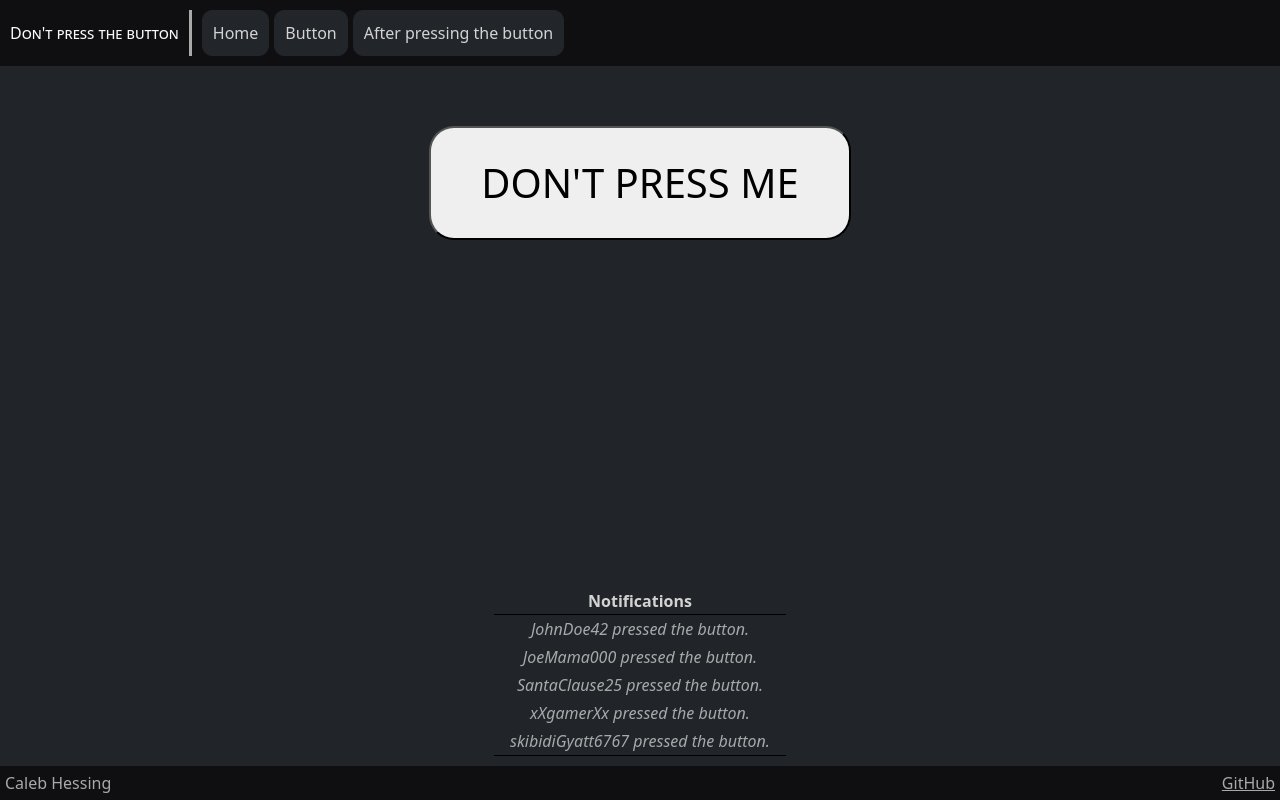
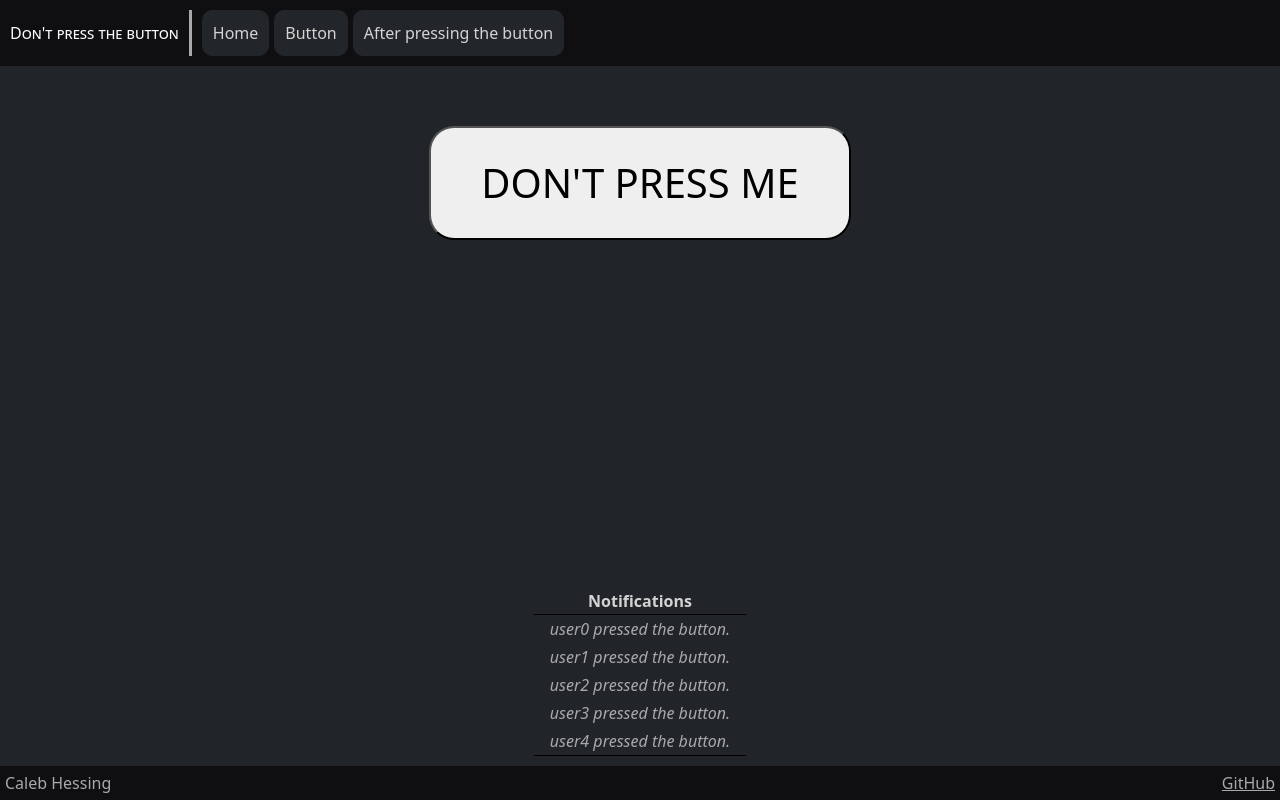
Before and after one commit to chess6032/cs260-project, a React (Vite) app: page /button in a window 1280 px wide. Built offline with nearby package versions, Linux system fonts and the light colour scheme.

Commit message:
added placeholder for websocket on button page

```diff
--- a/src/button/notifs.jsx
+++ b/src/button/notifs.jsx
@@ -3,14 +3,36 @@ import 'bootstrap/dist/css/bootstrap.min.css';
 import './notifs.css';
 
 export function NotifTable() {
-    return (
-        <table><tbody>
-        <tr><th>Notifications</th></tr>
-        <tr><td>JohnDoe42 pressed the button.</td></tr>
-        <tr><td>JoeMama000 pressed the button.</td></tr>
-        <tr><td>SantaClause25 pressed the button.</td></tr>
-        <tr><td>xXgamerXx pressed the button.</td></tr>
-        <tr><td>skibidiGyatt6767 pressed the button.</td></tr>
-      </tbody></table>
-    );
+  const [notifList, setNotifList] = React.useState([]);
+
+  const addNotif = (user="another user") => {
+    setNotifList((prevNotifs) => [...prevNotifs, { name: user, num: prevNotifs.length }]);
+                                                      // TODO: remove num member.
+                                                      // (right now I use it b/c table rows HAVE to have a unique "key" property.)
+  };
+
+  // placeholder for websocket
+  React.useEffect(() => {
+    console.log('rendered');
+    const interval = setInterval(() => {
+      addNotif(`user${notifList.length}`);
+    }, 1000);
+
+    return () => clearInterval(interval); // cleanup
+  }, [notifList]); // TODO: remove notifList for the dependency list.
+                   // (it was the easiest way to get the "user1", "user2", "user3" thing set up,
+                   // but it's re-rendering the page every time notifList is updated, which is
+                   // poor performance and won't be necessary when the usernames will be
+                   // coming from websocket itself.)
+
+  return (
+    <table>
+      <thead><tr><th>Notifications</th></tr></thead>
+      <tbody>
+        {notifList.map((fool) => (
+          <tr key={fool.num}><td>{fool.name} pressed the button.</td></tr>
+        ))}
+      </tbody>
+    </table>
+  );
 }
```
